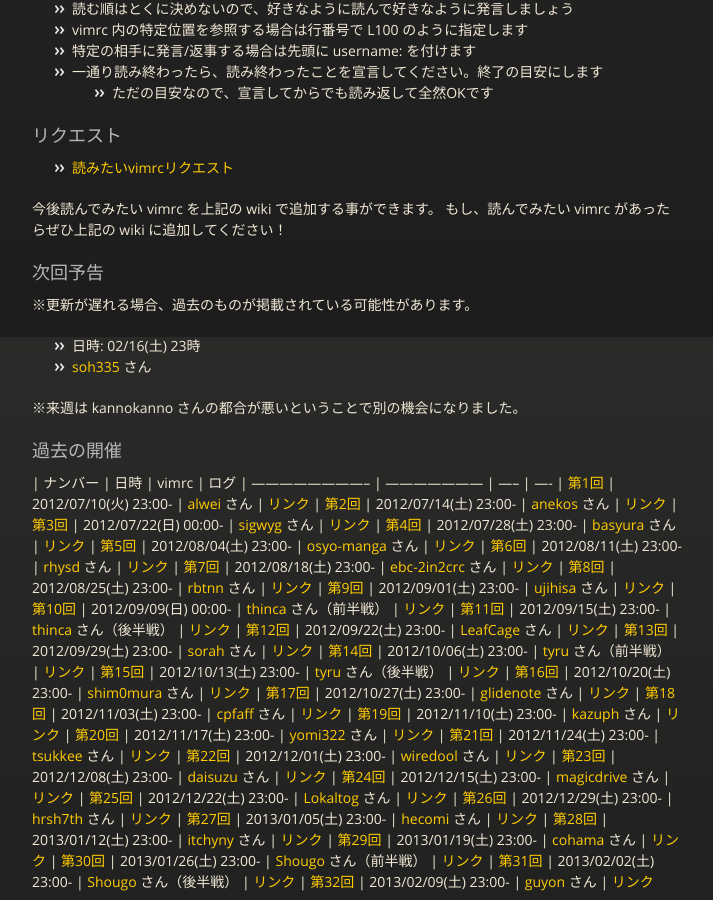
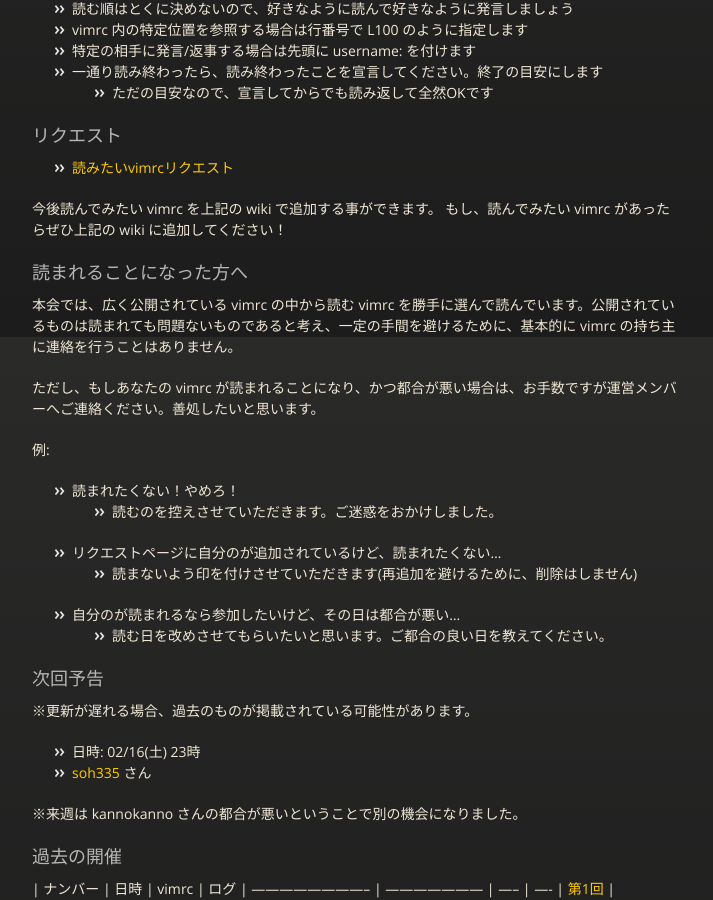
Before and after one commit to vim-jp/reading-vimrc, a Jekyll site: the page built from index.md, in a window 1280 px wide and 900 px high, scrolled down 563 px. Shown: the whole window, without its empty margins (283-996 px from the left). Built offline with Jekyll 4.4.1, drawn with Linux system fonts in a browser that asks for light colours; nearby versions of some CDN libraries; Markdown is read by kramdown in place of the engine named in the settings.

Commit message:
"読まれることになった方へ" を追加

```diff
--- a/index.md
+++ b/index.md
@@ -31,6 +31,20 @@
 
 今後読んでみたい vimrc を上記の wiki で追加する事ができます。
 もし、読んでみたい vimrc があったらぜひ上記の wiki に追加してください！
+
+### 読まれることになった方へ
+本会では、広く公開されている vimrc の中から読む vimrc を勝手に選んで読んでいます。公開されているものは読まれても問題ないものであると考え、一定の手間を避けるために、基本的に vimrc の持ち主に連絡を行うことはありません。
+
+ただし、もしあなたの vimrc が読まれることになり、かつ都合が悪い場合は、お手数ですが運営メンバーへご連絡ください。善処したいと思います。
+
+例:
+
+- 読まれたくない！やめろ！
+  - 読むのを控えさせていただきます。ご迷惑をおかけしました。
+- リクエストページに自分のが追加されているけど、読まれたくない…
+  - 読まないよう印を付けさせていただきます(再追加を避けるために、削除はしません)
+- 自分のが読まれるなら参加したいけど、その日は都合が悪い…
+  - 読む日を改めさせてもらいたいと思います。ご都合の良い日を教えてください。
 
 ### 次回予告
 ※更新が遅れる場合、過去のものが掲載されている可能性があります。
```
